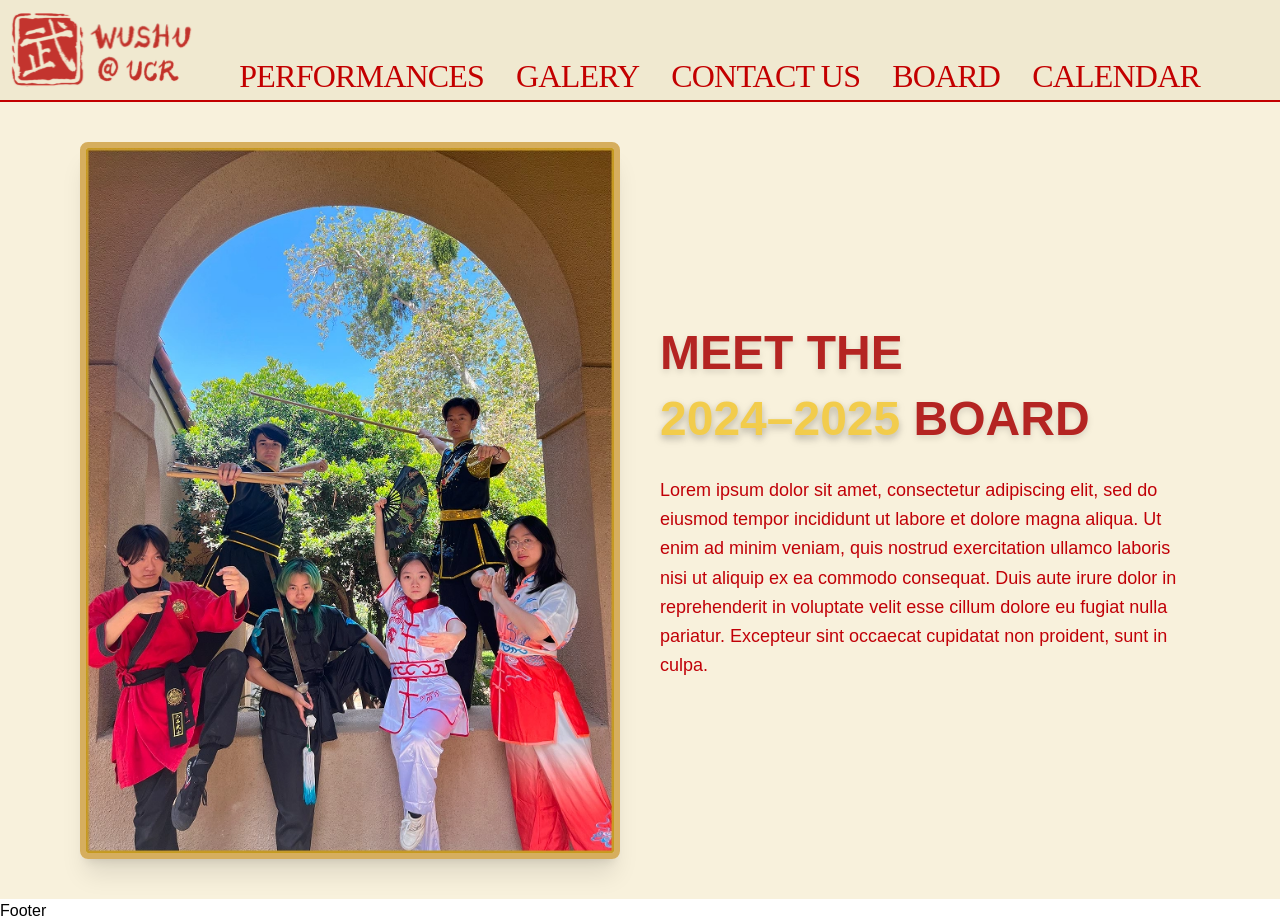
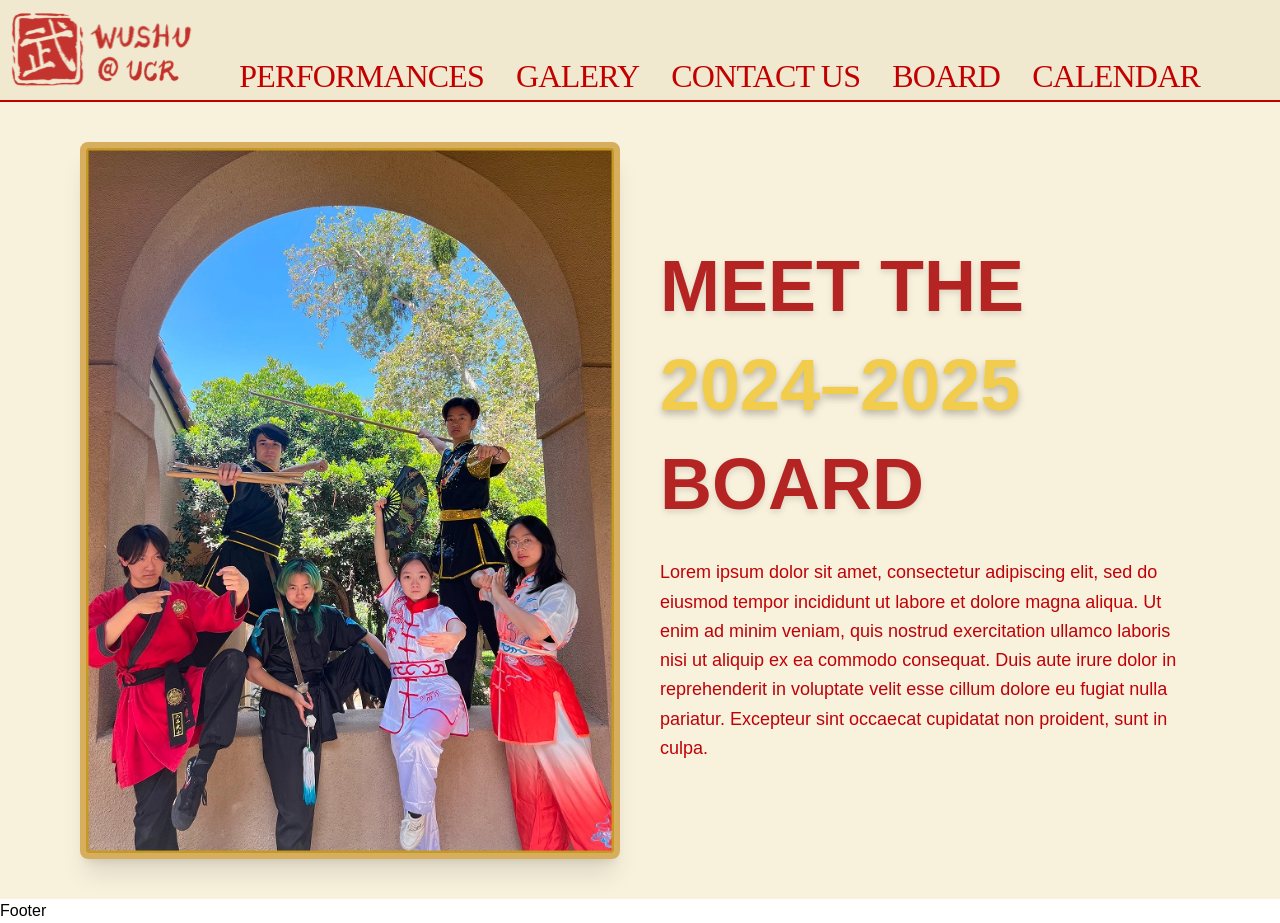
Before and after one commit to acm-ucr/wushu-website, a Next.js app: page / in a window 1280 px wide. Built offline with nearby package versions, Linux system fonts and the light colour scheme; a web font is replaced by a local one.

Commit message:
Update MeetTheBoard.tsx

```diff
--- a/src/components/board/MeetTheBoard.tsx
+++ b/src/components/board/MeetTheBoard.tsx
@@ -16,9 +16,9 @@ const MeetTheBoard = () => {
 
       {/* Right: Title + Paragraph */}
       <div className="font-playfair w-full text-[#b42422] md:w-1/2">
-        <h2 className="text-4xl leading-snug font-extrabold drop-shadow-md md:text-5xl">
+        <h2 className="text-4xl leading-snug font-extrabold drop-shadow-md md:text-7xl">
           MEET THE <br />
-          <span className="text-[#f2cc4c] drop-shadow-lg">2024–2025</span> BOARD
+          <span className="text-[#f2cc4c] drop-shadow-lg">2024–2025</span> <br /> BOARD
         </h2>
 
         <p className="mt-6 text-base leading-relaxed font-medium text-red-700 md:text-lg">
```
